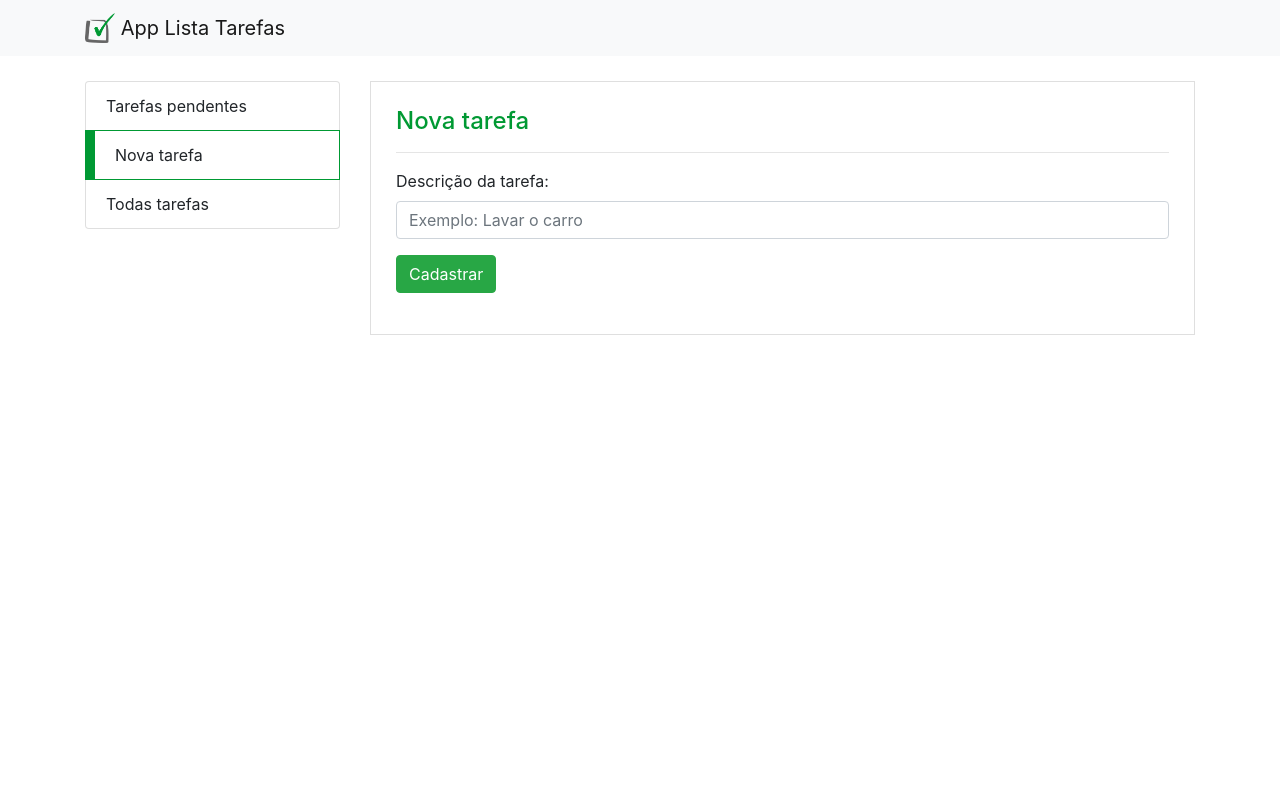
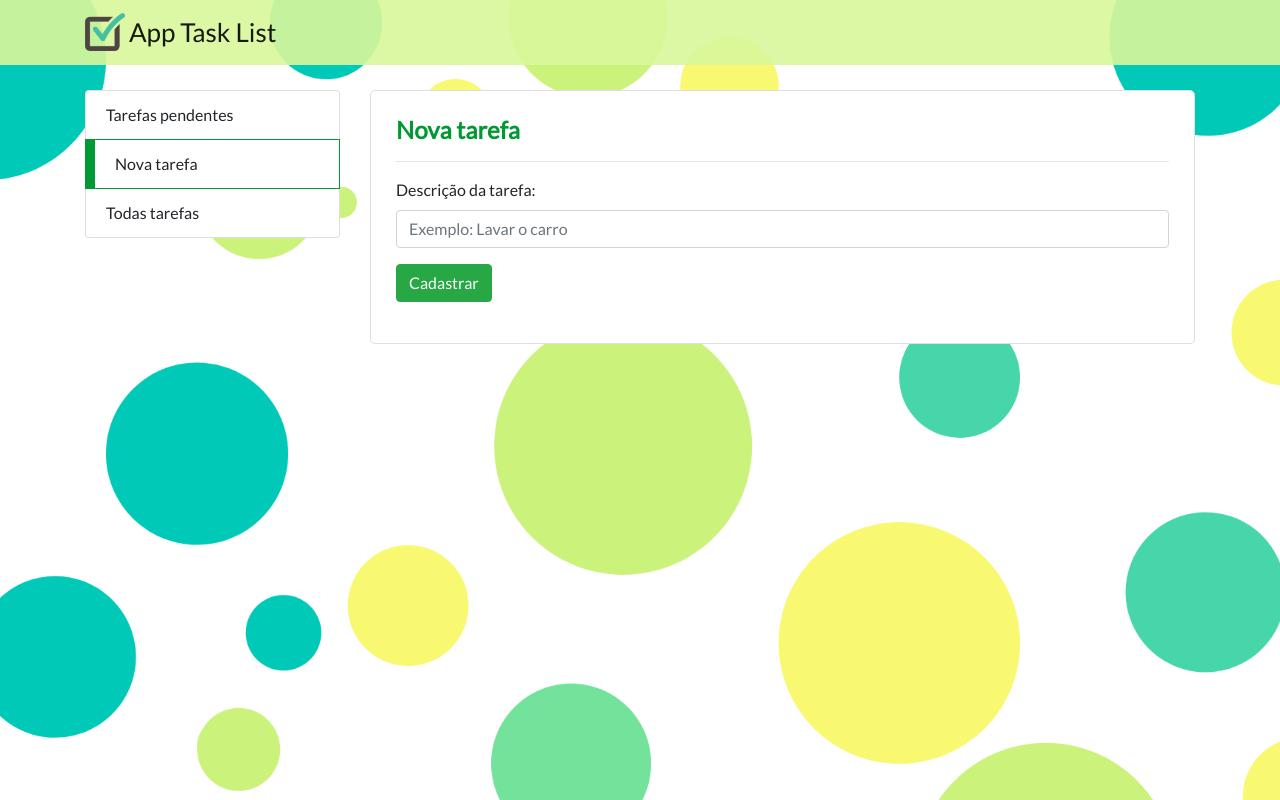
Before and after one commit to JesseTrainee/lista_tarefas, a PHP site: page /nova_tarefa.php in a window 1280 px wide. Run offline with PHP 8.4, Linux system fonts and the light colour scheme; a stand-in replaces the project's code that opens the database connection; some libraries are stand-ins or nearby versions.

Commit message:
changing styles and adding background

```diff
--- a/app_lista_tarefas_public/css/estilo.css
+++ b/app_lista_tarefas_public/css/estilo.css
@@ -1,5 +1,33 @@
+body {
+	margin: 0;
+	padding: 0;
+	box-sizing: border-box;
+	font-family: 'Lato', sans-serif;
+	font-weight: 400;
+}
+
+#context {
+	width: 100%;
+	height: 100%;
+	background: #fff url('../img/background.png') no-repeat ;
+	background-size: cover;
+}
+
+#icon {
+	width: 40px;
+}
+
 .menu {
 	margin-bottom: 25px;
+}
+
+#title {
+	/* font-weight: 700; */
+	font-size: 26px;
+}
+
+.navbar {
+	background-color: #d9f89ce8;
 }
 
 .app {
@@ -8,7 +36,9 @@
 
 .pagina {
 	border:solid 1px #DFDFDF;
+	border-radius: 5px;
 	padding:25px !important;
+	background-color: #FFFFFF;
 }
 
 li.list-group-item.active {
@@ -26,5 +56,10 @@ li a:hover {
 }
 
 h4 {
+	font-weight: 700;
 	color: #009933 !important;
 }
+
+.dashed-separator {
+	border: 0.5px dashed #bbb;
+}
--- a/app_lista_tarefas_public/nova_tarefa.php
+++ b/app_lista_tarefas_public/nova_tarefa.php
@@ -2,19 +2,22 @@
 	<head>
 		<meta charset="utf-8" />
 		<meta name="viewport" content="width=device-width, initial-scale=1">
-		<title>App Lista Tarefas</title>
+		<title>App Task List</title>
 
-		<link rel="stylesheet" href="css/estilo.css">
 		<link rel="stylesheet" href="https://stackpath.bootstrapcdn.com/bootstrap/4.1.3/css/bootstrap.min.css" integrity="sha384-MCw98/SFnGE8fJT3GXwEOngsV7Zt27NXFoaoApmYm81iuXoPkFOJwJ8ERdknLPMO" crossorigin="anonymous">
 		<link rel="stylesheet" href="https://use.fontawesome.com/releases/v5.3.1/css/all.css" integrity="sha384-mzrmE5qonljUremFsqc01SB46JvROS7bZs3IO2EmfFsd15uHvIt+Y8vEf7N7fWAU" crossorigin="anonymous">
+		<link rel="preconnect" href="https://fonts.gstatic.com" crossorigin>
+		<link href="https://fonts.googleapis.com/css2?family=Lato:wght@300;400&display=swap" rel="stylesheet">
+		<link rel="stylesheet" href="css/estilo.css">
 	</head>
 
 	<body>
-		<nav class="navbar navbar-light bg-light">
+		<div id="context">
+		<nav class="navbar navbar-light">
 				<div class="container">
 					<a class="navbar-brand" href="#">
-					<img src="img/logo.png" width="30" height="30" class="d-inline-block align-top" alt="">
-					App Lista Tarefas
+						<img src="img/check-list-icon.png" id="icon" class="d-inline-block align-top" alt="">
+						<span id="title">App Task List</span>
 					</a>
 				</div>
 			</nav>
@@ -56,5 +59,6 @@
 					</div>
 				</div>
 			</div>
+		</div>
 	</body>
 </html>
```
Also changed, not shown: app_lista_tarefas_public/index.php (+13 -8 lines), app_lista_tarefas_public/todas_tarefas.php (+18 -12 lines), app_lista_tarefas_public/img/background.png (added), app_lista_tarefas_public/img/check-list-icon.png (added). Lines whose indentation alone changed are shown as unchanged.
